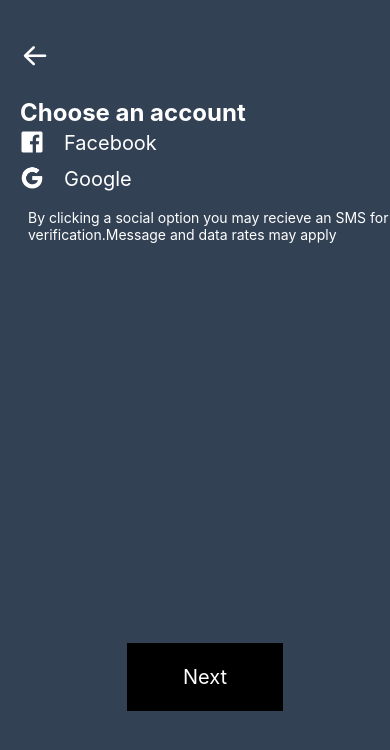
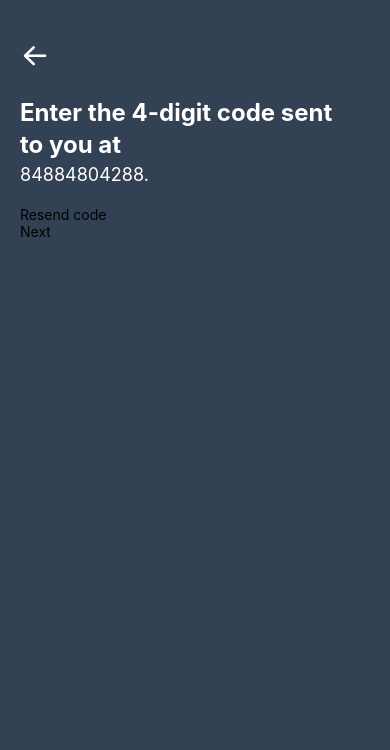
Before and after one commit to avengsum/Uber, a React Native app: screen / in a window 390 px wide. Shown: the top 750 px of the page. Built offline with nearby package versions, Linux system fonts and the light colour scheme.

Commit message:
started implemnting otp

```diff
--- a/App.js
+++ b/App.js
@@ -3,12 +3,13 @@ import { Text, View } from 'react-native';
 import Login from './Screen/Login';
 import { SafeAreaView , StyleSheet} from 'react-native';
 import Choose from './Screen/Choose';
+import OTP from './Screen/OTP';
 
 export default function App() {
   return (
     <SafeAreaView >
     <View>
-      <Choose />
+      <OTP />
       <StatusBar style="auto" />
     </View>
     </SafeAreaView>
--- a/Screen/OTP.jsx
+++ b/Screen/OTP.jsx
@@ -1,12 +1,16 @@
 import { useState } from "react"
-import { TouchableOpacity } from "react-native"
-import { TextInput } from "react-native"
+import { SafeAreaView } from "react-native"
+import { TouchableOpacity ,View , Text ,TextInput , StyleSheet ,StatusBar} from "react-native"
+import { AntDesign } from '@expo/vector-icons';
 
 const OTP = () => {
     const [otp , setOtp] = useState()
     return (
-        <View>
-            <Text>Enter the 4-digit code sent  to you at</Text>
+        <SafeAreaView style={styles.container}>
+        <View className=" h-screen flex pt-10 pl-5 bg-slate-700">
+          <AntDesign name="arrowleft" size={30} color="white" />
+            <Text className="text-2xl font-bold mt-6 max-w-[320px] text-white">Enter the 4-digit code sent  to you at</Text>
+            <Text className="text-white text-lg">84884804288.</Text>
             <TextInput
 
             />
@@ -16,7 +20,14 @@ const OTP = () => {
                 <Text>Next</Text>
             </TouchableOpacity>
         </View>
+        </SafeAreaView>
     )
 }
 
+const styles = StyleSheet.create({
+    container:{
+        marginTop:StatusBar.currentHeight
+    }
+  })
+
 export default OTP
--- a/package.json
+++ b/package.json
@@ -17,7 +17,8 @@
     "nativewind": "^2.0.11",
     "react": "18.2.0",
     "react-native": "0.71.8",
-    "react-native-maps": "^1.7.1"
+    "react-native-maps": "^1.7.1",
+    "react-native-otp-textinput": "^1.0.1"
   },
   "devDependencies": {
     "@babel/core": "^7.20.0",
```
Also changed, not shown: 2 other files (tests, documents, lock files or other folders).
